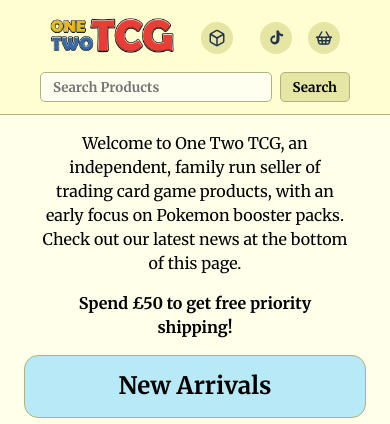
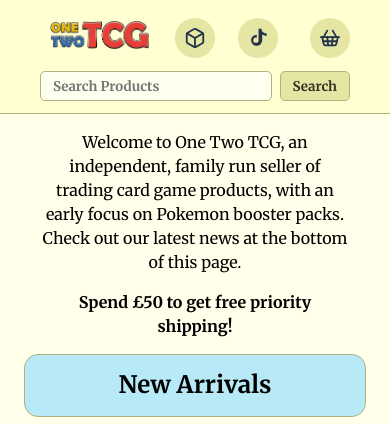
Before and after one commit to OneTwoWebmaster/onetwotcg, a website with bundled scripts: page index.html in a window 390 px wide. Shown: the top 424 px of the page. Built offline with nearby package versions, Linux system fonts and the light colour scheme; files whose address does not match are found by name.

Commit message:
Final mobile styling

```diff
--- a/assets/css/base.css
+++ b/assets/css/base.css
@@ -39,6 +39,10 @@
   font-family: inherit;
 }
 
+button {
+    color: #333324;
+}
+
 .section {
     padding: 1rem 0;
 }
@@ -50,10 +54,6 @@
 
 p {
     margin: 0 0 1rem;
-}
-
-:root {
-
 }
 
 a {
@@ -86,7 +86,6 @@
 }
 
 .template input[type="text"] {
-    margin-left: auto;
     background: #fffff0;
 }
 
@@ -155,6 +154,11 @@
     opacity: 0.9;
     color: black;
 }
+
+.nav-logo-img {
+    height: 35px;
+}
+
 
 .nav-search input {
     height: 30px;
@@ -284,7 +288,7 @@
 @media (max-width: 767px) {
     .template {
         display: grid;
-        grid-template-columns: auto auto 1fr auto;
+        grid-template-columns: 1fr 1fr 1fr 1fr;
         grid-template-areas:
             "logo products tiktok cart"
             "search search search search";
@@ -295,21 +299,28 @@
 
     .nav-logo {
         grid-area: logo;
+        justify-self: start;
         padding: 0;
     }
 
+    .nav-logo-img {
+        height: 28px;
+    }
+
     .nav-products {
-        grid-area: products;
-        justify-self: start;
-        padding: 0.2rem;
-        min-width: 0;
+    grid-area: products;
+    justify-self: center;
+    padding: 0;
+    min-width: 0;
+    gap: 0;
     }
 
     .nav-tiktok {
         grid-area: tiktok;
-        justify-self: start;
-        padding: 0.2rem;
+        justify-self: center;
+        padding: 0;
         min-width: 0;
+        gap: 0;
     }
 
     .nav-right {
@@ -335,8 +346,9 @@
         display: flex;
         align-items: center;
         justify-self: end;
-        gap: 0.5rem;
+        gap: 0.2rem;
         min-width: 0;
+        padding: 0;
     }
 
     .cart-copy {
@@ -346,15 +358,15 @@
     .cart-icon-wrap,
     .nav-products-icon-wrap,
     .tiktok-icon-wrap {
-        width: 32px;
-        height: 32px;
+        width: 40px;
+        height: 40px;
     }
 
     .cart-icon-wrap svg,
     .nav-products-icon-wrap svg,
     .tiktok-icon-wrap svg {
-        width: 18px;
-        height: 18px;
+        width: 22px;
+        height: 22px;
     }
 
     .nav-products-label,
--- a/assets/js/app.js
+++ b/assets/js/app.js
@@ -72,7 +72,7 @@
 
 // Nav content
 nav.innerHTML = `
-    <a href="/" class="nav-logo"><img src="/assets/images/logo.png" height="35" /></a>
+    <a href="/" class="nav-logo"><img src="/assets/images/logo.png" class="nav-logo-img" /></a>
     <a href="/products/" class="nav-products">
     <span class="nav-products-icon-wrap">
         <svg viewBox="0 0 24 24" width="18" height="18" fill="none" stroke="currentColor" stroke-width="2" stroke-linecap="round" stroke-linejoin="round" aria-hidden="true">
```
